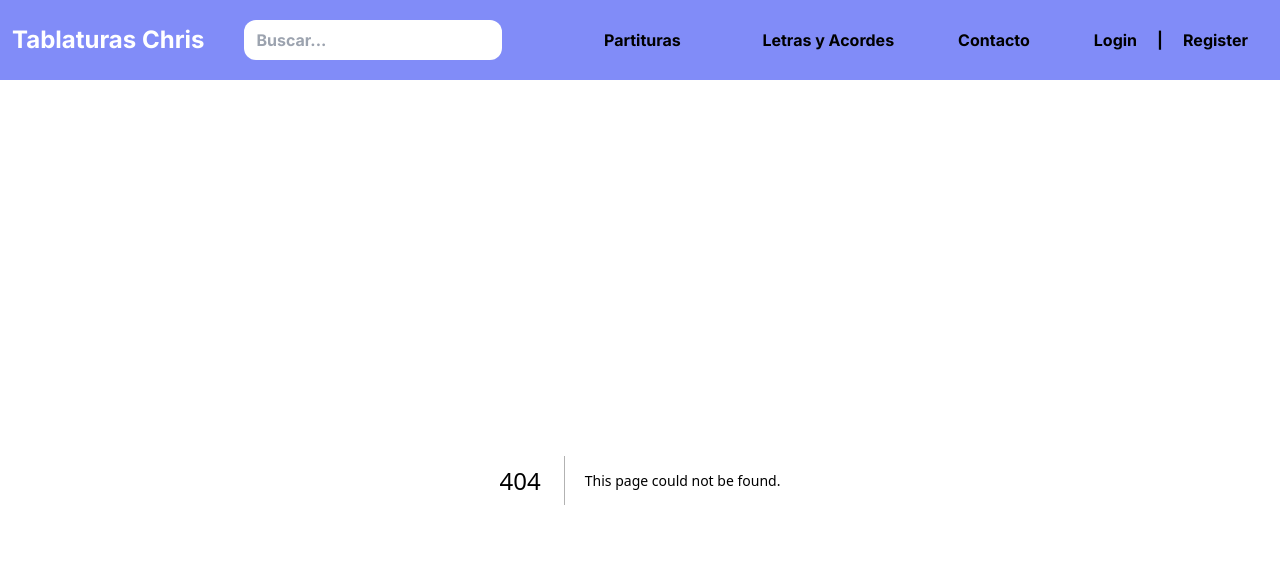
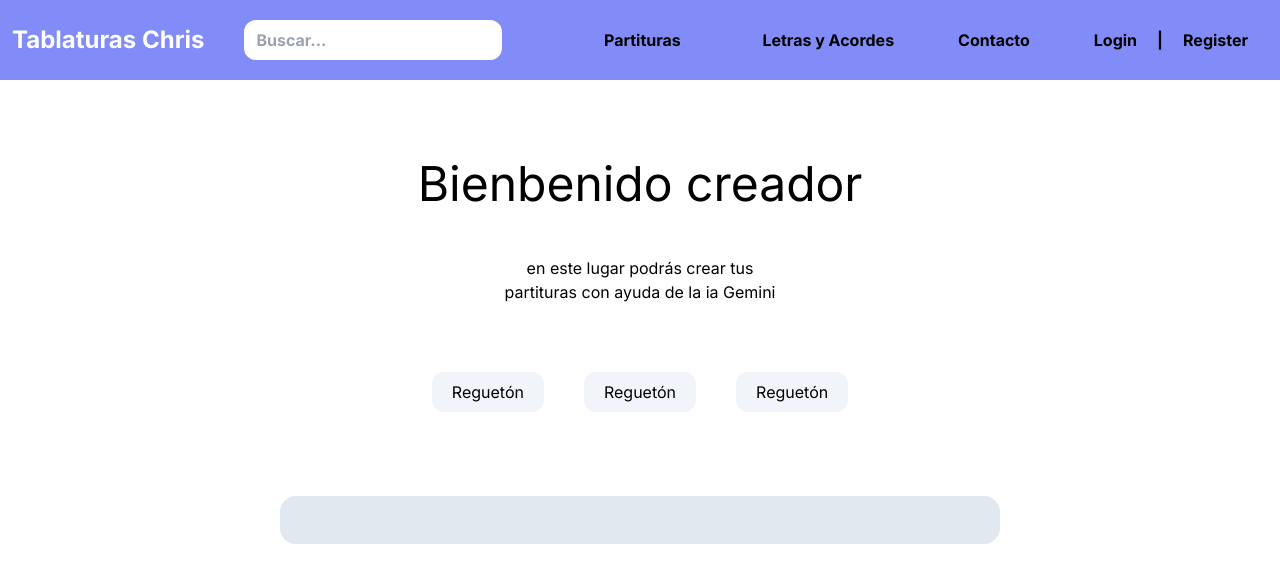
Before and after one commit to RudeusGrayrat/TablaturasChris, a Next.js app: page /gemini in a window 1280 px wide. Before the commit this address had no page. Shown: the top 582 px of the page. Built offline with nearby package versions, Linux system fonts and the light colour scheme.

Commit message:
gemini front

```diff
--- /dev/null
+++ b/src/app/api/route.ts
@@ -0,0 +1,3 @@
+export async function GET() {
+  return new Response ("hola")
+}
--- /dev/null
+++ b/src/app/api/saludar/saludar.ts
@@ -0,0 +1,6 @@
+import { NextApiRequest, NextApiResponse } from "next";
+
+export default function saludar(req: NextApiRequest, res: NextApiResponse){
+    res.status(200).json({message: "Hola mundo desde el servidor"})
+
+}
--- /dev/null
+++ b/src/app/gemini/page.tsx
@@ -0,0 +1,39 @@
+import React from 'react';
+import BotonLink from '../../components/ui/boton/botonLink';
+
+export default function Inicio() {
+    return (
+        <div className='flex items-center flex-col'>
+            <div className='flex flex-col mt-20 items-center '>
+                <h2 className=' text-5xl '>Bienbenido creador</h2>
+                <span className='flex flex-col text-center	m-12'>
+                    en este lugar podrás crear tus
+                    <br />
+                    partituras con ayuda de la ia Gemini
+                </span>
+            </div>
+            <div>
+                <BotonLink
+                    nombre="Reguetón"
+                    estilos="m-5 p-5 rounded-xl hover:bg-slate-500  bg-slate-100"
+                    ruta="#">
+                </BotonLink>
+                <BotonLink
+                    nombre="Reguetón"
+                    estilos="m-5 p-5 rounded-xl hover:bg-slate-500 bg-slate-100"
+                    ruta="#">
+                </BotonLink>
+                <BotonLink
+                    nombre="Reguetón"
+                    estilos="m-5 p-5 rounded-xl hover:bg-slate-500  bg-slate-100"
+                    ruta="#">
+                </BotonLink>
+            </div>
+            <div className='flex w-3/4 m-16 justify-center'>
+                <input
+                    className='h-12 w-3/4 bg-slate-200 rounded-2xl'
+                    type="text" />
+            </div>
+        </div>
+    )
+}
--- /dev/null
+++ b/src/app/hola/layout.tsx
@@ -0,0 +1,22 @@
+import type { Metadata } from "next";
+import { Inter } from "next/font/google";
+import "../globals.css"
+
+const inter = Inter({ subsets: ["latin"] });
+
+export const metadata: Metadata = {
+  title: "Create Next App",
+  description: "Generated by create next app",
+};
+
+export default function RootLayout({
+  children,
+}: Readonly<{
+  children: React.ReactNode;
+}>) {
+  return (
+    <html lang="en">
+      <body >{children}</body>
+    </html>
+  );
+}
--- /dev/null
+++ b/src/app/hola/page.tsx
@@ -0,0 +1,13 @@
+import React from 'react';
+import Nav from '@/components/Nav/Nav';
+
+const Hola: React.FC = () => {
+    return (
+        <>
+        <Nav></Nav>
+            <h1>Hola</h1>
+        </>
+    );
+};
+
+export default Hola;
--- /dev/null
+++ b/src/app/home/page.tsx
@@ -0,0 +1,35 @@
+import React from 'react';
+import Cards from '../../components/Cards/Cards';
+
+export default function Inicio() {
+    return (
+        <div className=''>
+
+            <div className=' text-center pt-16'>
+                <h1 className='  text-6xl'>Te ofrezco </h1>
+            </div>
+            <div className='flex flex-wrap p-20 pt-12 justify-center'>
+                <Cards
+                    imageUrl='/imagenPartitura.jpeg'
+                    title='Partituras'
+                    description='las partituras son.......'>
+                </Cards>
+                <Cards
+                    imageUrl='/imagenPartitura.jpeg'
+                    title='Partituras'
+                    description='las partituras son.......'>
+                </Cards>
+                <Cards
+                    imageUrl='/imagenPartitura.jpeg'
+                    title='Partituras'
+                    description='las partituras son.......'>
+                </Cards>
+                <Cards
+                    imageUrl='/imagenPartitura.jpeg'
+                    title='Partituras'
+                    description='las partituras son.......'>
+                </Cards>
+            </div>
+        </div>
+    )
+}
--- a/src/components/Footer/Footer.tsx
+++ b/src/components/Footer/Footer.tsx
@@ -5,7 +5,8 @@ export default function Footer() {
         <div className="flex justify-between  bg-slate-400 p-16 ">
             <Content
                 title="CONTEMPORÁNEO"
-                estilos="text-2xl"></Content>
+                estilos="text-2xl">
+            </Content>
             <Content
                 title="Empresa"
                 estilos="text-xl"
--- a/src/components/Footer/content.tsx
+++ b/src/components/Footer/content.tsx
@@ -4,11 +4,7 @@ import BotonLink from "../ui/boton/botonLink";
 export default function content(props: any) {
     return (
         <div className="flex flex-col text-left mx-16">
-            <BotonLink
-                ruta="/home"
-                estilos={`${props.estilos} p-3`}
-                nombre={props.title}>
-            </BotonLink>
+            <span className={`${props.estilos}  p-3`}>{props.title}</span>
             <BotonLink
                 ruta="/home"
                 estilos="p-3"
--- /dev/null
+++ b/src/components/chat.tsx
@@ -0,0 +1,16 @@
+// components/Chat.tsx
+import React from 'react';
+
+const Chat = () => {
+
+
+    return (
+        <div >
+            <p>
+                hola
+            </p>
+        </div>
+    );
+};
+
+export default Chat;
```
Also changed, not shown: src/app/content/page.tsx (added).
